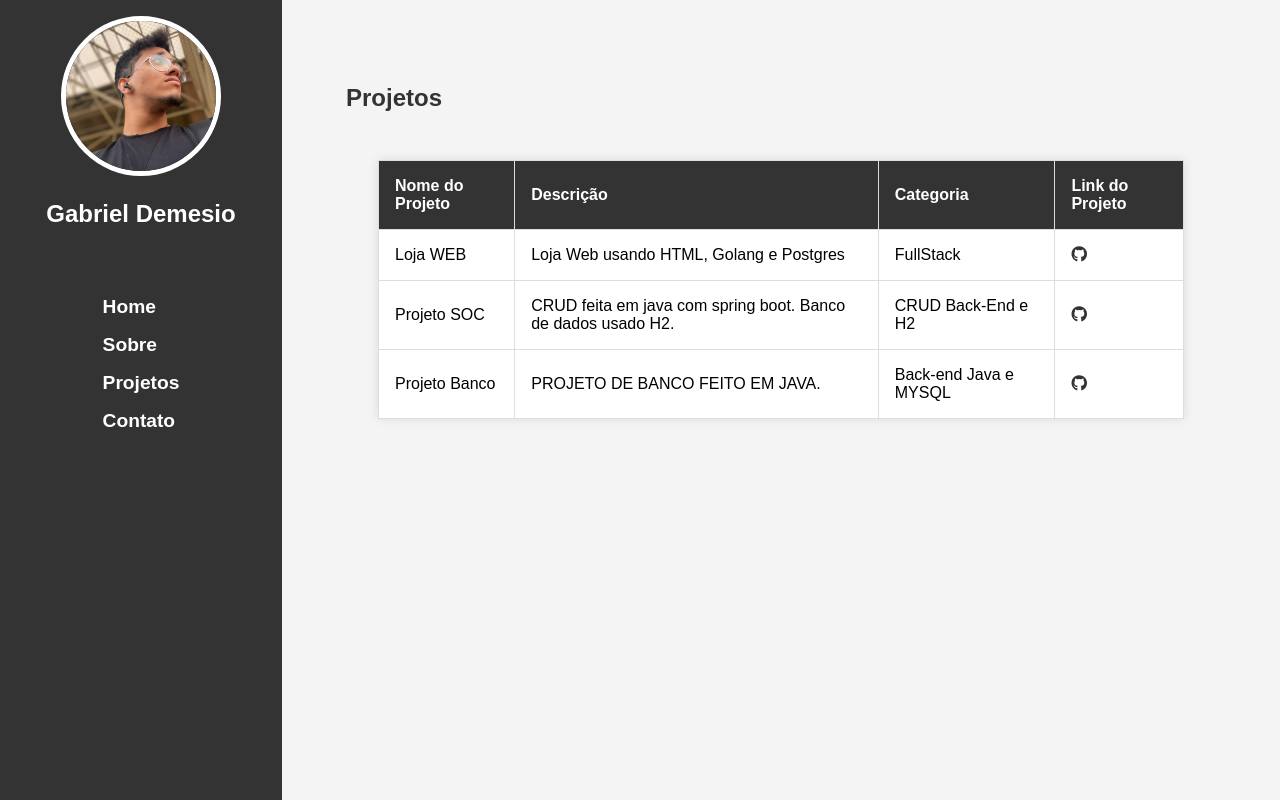
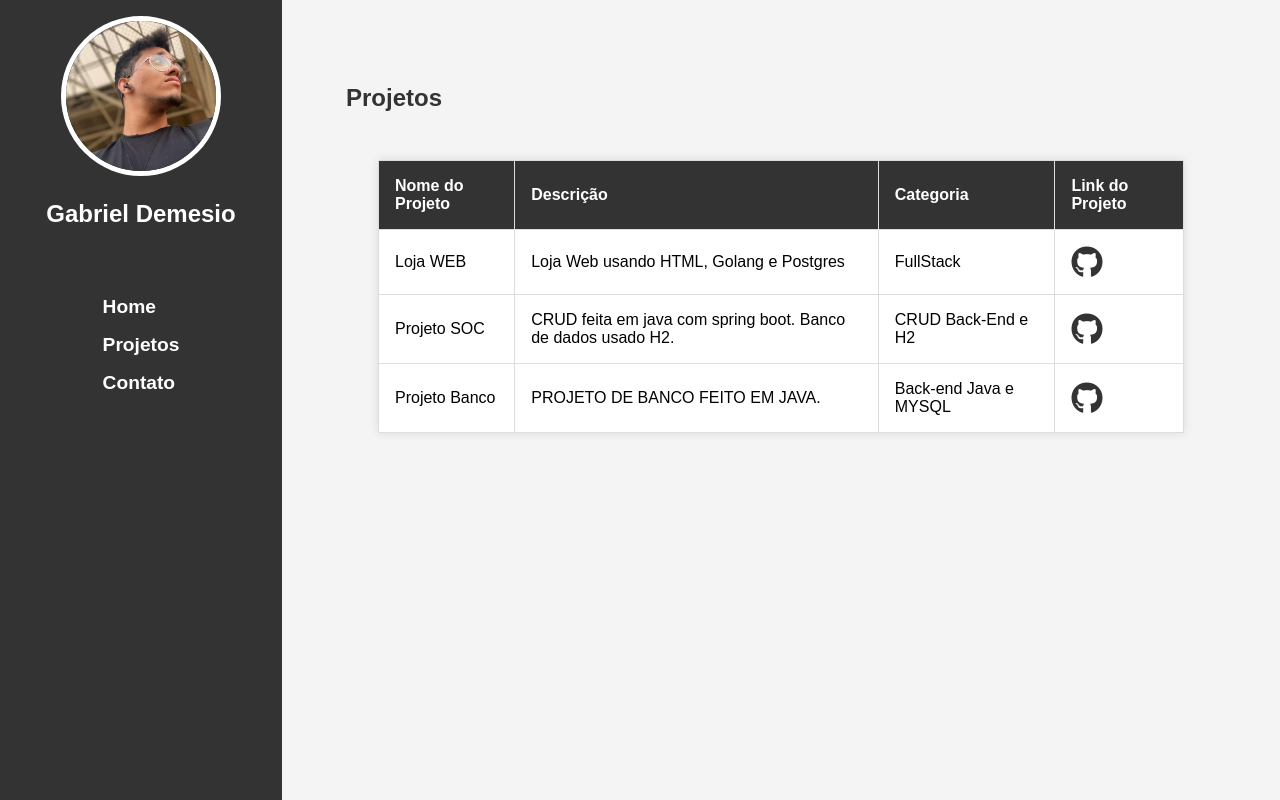
Before and after one commit to GabrielDemesio/PortfolioGabriel, a plain HTML site: page index.html in a window 1280 px wide. Both pictures are taken after a click on the link "Projetos". Drawn offline with Linux system fonts and the light colour scheme.

Commit message:
Update index.html
Mudança na aba sobre jogando para home

```diff
--- a/index.html
+++ b/index.html
@@ -1,12 +1,14 @@
 <!DOCTYPE html>
 <html lang="en">
+
 <head>
     <meta charset="UTF-8">
-    <meta name="viewport" content="width=device-width,initial-scale=1"/>
+    <meta name="viewport" content="width=device-width, initial-scale=1.0">
     <title>Meu Portfólio</title>
     <link rel="stylesheet" href="css/style.css">
     <link rel="stylesheet" href="https://cdnjs.cloudflare.com/ajax/libs/font-awesome/6.0.0-beta3/css/all.min.css">
 </head>
+
 <body>
     <div class="container">
         <!-- Menu Lateral -->
@@ -18,7 +20,6 @@
             <nav class="nav-menu">
                 <ul>
                     <li><a href="#home" data-section="home">Home</a></li>
-                    <li><a href="#about" data-section="about">Sobre</a></li>
                     <li><a href="#projects" data-section="projects">Projetos</a></li>
                     <li><a href="#contact" data-section="contact">Contato</a></li>
                 </ul>
@@ -27,13 +28,14 @@
 
         <!-- Conteúdo Principal -->
         <main class="main-content">
+
             <section id="home" class="content-section active">
+
                 <h1>Bem-vindo ao meu portfólio!</h1>
-                <h2 class="writing"> Support Analyst | Java | SpringBoot | Angular</h2>
-            </section>
 
-            <main class="main-content">
-                <section id="about" class="content-section">
+                <h2 class="writing">Analytic | Java | SpringBoot | Angular</h2>
+
+                <section id="about" class="content-section"></section>
                 <h2>Sobre</h2>
                 <p><strong>Meu principal interesse e foco estão na linguagem de programação Java,</strong> uma linguagem
                     versátil e amplamente utilizada em desenvolvimento de software. Minha dedicação ao Java inclui:</p>
@@ -67,7 +69,9 @@
                         implementação de melhorias.</p>
                 </div>
             </section>
+            </section>
 
+            <main class="main-content">
                 <section id="projects" class="content-section">
                     <h2>Projetos</h2>
                     <div class="table-container">
@@ -85,21 +89,31 @@
                                     <td>Loja WEB</td>
                                     <td>Loja Web usando HTML, Golang e Postgres</td>
                                     <td>FullStack</td>
-                                <td><a href="https://github.com/GabrielDemesio/Loja-Feito-em-Go." target="_blank"><i class="fa-brands fa-github"></i></a></td>
+                                    <td>
+                                        <a href="https://github.com/GabrielDemesio/Loja-Feito-em-Go" target="_blank">
+                                            <i class="fa-brands fa-github fa-2x"></i>
+                                            <!-- Aumenta o tamanho com fa-2x, fa-3x, etc. -->
+                                        </a>
+                                    </td>
                                 </tr>
 
                                 <tr>
                                     <td>Projeto SOC</td>
                                     <td>CRUD feita em java com spring boot. Banco de dados usado H2.</td>
                                     <td>CRUD Back-End e H2</td>
-                                <td><a href="https://github.com/GabrielDemesio/CRUDJava" target="_blank"><i class="fa-brands fa-github"></i></a></td>
+                                    <td><a href="https://github.com/GabrielDemesio/CRUDJava" target="_blank"><i
+                                                class="fa-brands fa-github fa-2x"></i></a></td>
                                 </tr>
                                 <tr>
+
+                                </tr>
                                 <td>Projeto Banco</td>
                                 <td>PROJETO DE BANCO FEITO EM JAVA.</td>
                                 <td>Back-end Java e MYSQL</td>
-                                <td><a href="https://github.com/GabrielDemesio/ProjectBankApp" target="_blank"><i class="fa-brands fa-github"></i></a></td>
+                                <td><a href="https://github.com/GabrielDemesio/ProjectBankApp" target="_blank"><i
+                                            class="fa-brands fa-github fa-2x"></i></a></td>
                                 </tr>
+                                <!-- Adicione mais linhas conforme necessário -->
                             </tbody>
                         </table>
                     </div>
@@ -109,10 +123,15 @@
                     <h2>Contact</h2>
                     <p><i class="fa-solid fa-calendar-days"></i> 17/11/2003</p>
                     <p><i class="fa-solid fa-location-dot"></i> São Paulo - SP</p>
-                <p><i class="fa-brands fa-whatsapp"></i> <a href="https://wa.me/5513991063764" target="_blank">+55 13 99106-3764</a></p>
-                <p><i class="fa-solid fa-envelope"></i> <a href="mailto:gabrieldemesio01@gmail.com">gabrieldemesio01@gmail.com</a></p>
-                <p><i class="fa-brands fa-linkedin"></i> <a href="https://www.linkedin.com/in/gabriel-demesio-2b0517222/" target="_blank">LinkedIn</a></p>
-                <p><i class="fa-brands fa-github"></i> <a href="https://github.com/GabrielDemesio" target="_blank">GitHub</a></p>
+                    <p><i class="fa-brands fa-whatsapp"></i> <a href="https://wa.me/5513991063764" target="_blank">+55
+                            13 99106-3764</a></p>
+                    <p><i class="fa-solid fa-envelope"></i> <a
+                            href="mailto:gabrieldemesio01@gmail.com">gabrieldemesio01@gmail.com</a></p>
+                    <p><i class="fa-brands fa-linkedin"></i> <a
+                            href="https://www.linkedin.com/in/gabriel-demesio-2b0517222/" target="_blank">LinkedIn</a>
+                    </p>
+                    <p><i class="fa-brands fa-github"></i> <a href="https://github.com/GabrielDemesio"
+                            target="_blank">GitHub</a></p>
                 </section>
 
             </main>
@@ -120,4 +139,5 @@
 
     <script src="js/script.js"></script>
 </body>
+
 </html>
```
Lines whose indentation alone changed are shown as unchanged.
